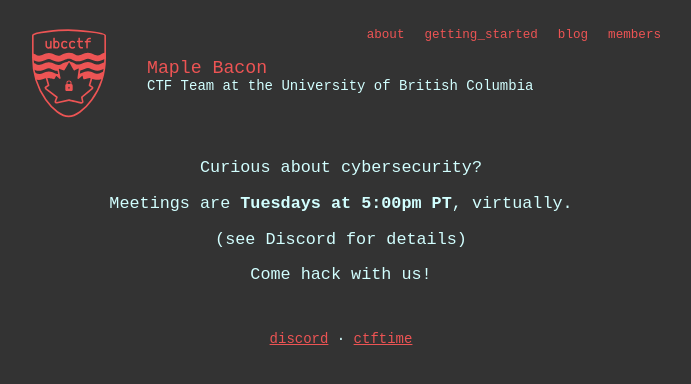
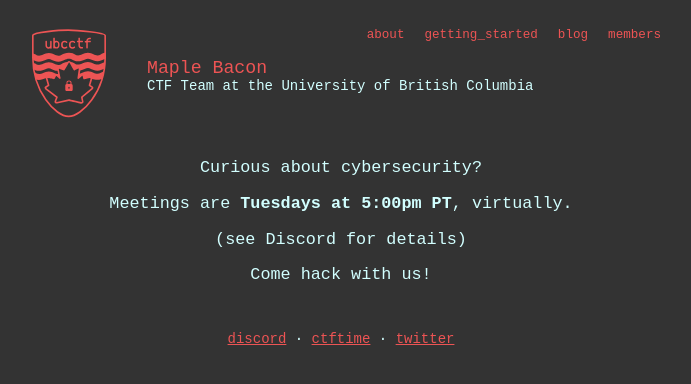
Before and after one commit to ubcctf/ubcctf.github.io, a Jekyll site: the page built from index.html, in a window 1280 px wide. Shown: the top 384 px of the page, without its empty margins (299-990 px from the left). Built offline with Jekyll 4.4.1, drawn with Linux system fonts in a browser that asks for light colours; some web fonts are replaced.

Commit message:
added twitter

```diff
--- a/_data/footer.yml
+++ b/_data/footer.yml
@@ -5,3 +5,8 @@
 - name: ctftime
   link: https://ctftime.org/team/73723
   external: true
+
+
+- name: twitter
+  link: https://twitter.com/maplebaconctf
+  external: true
```
